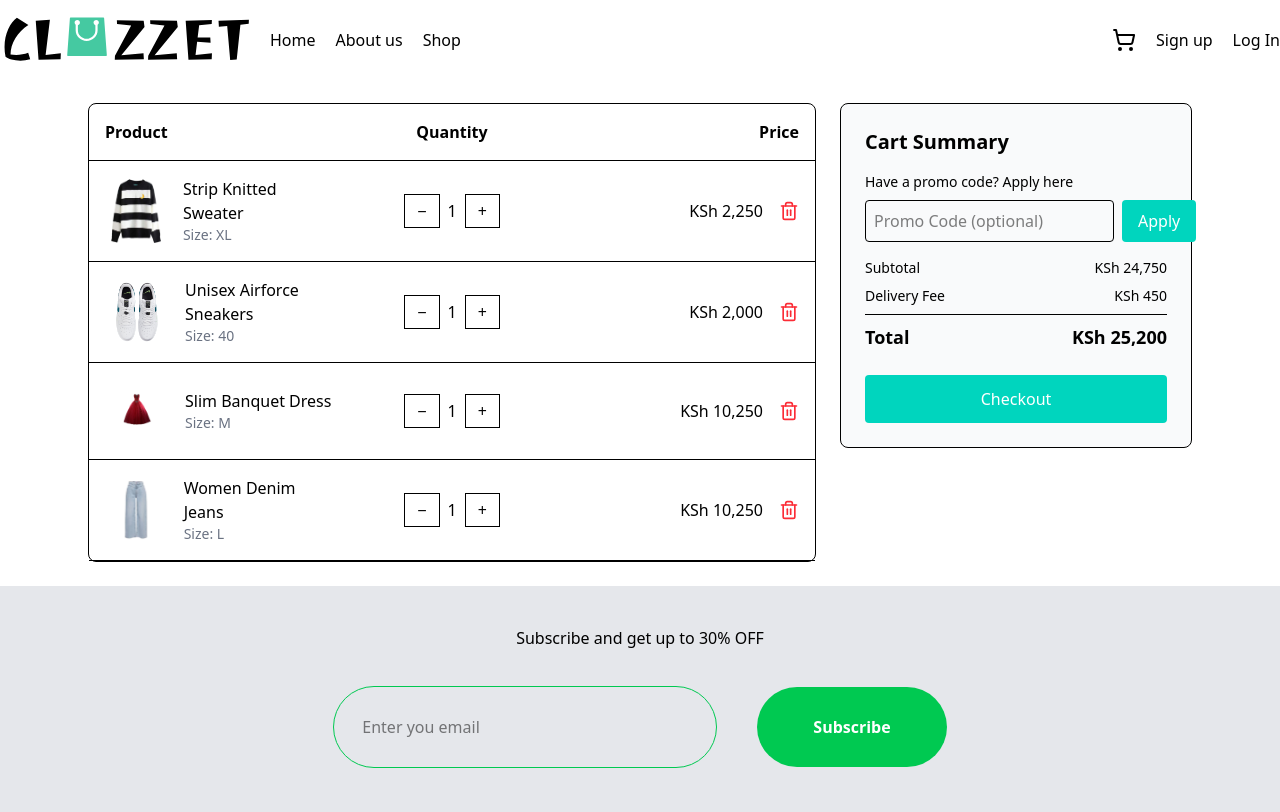
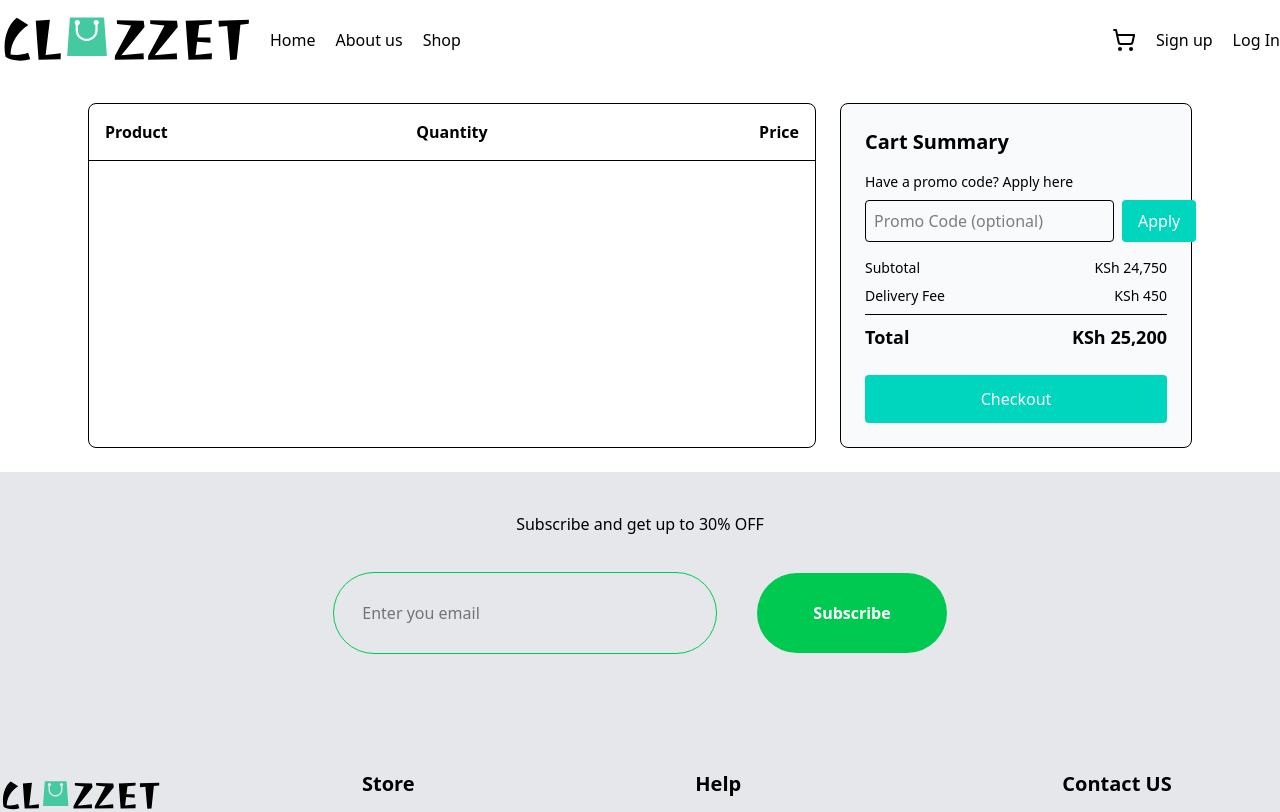
Before and after one commit to Steven-Toretto/React-, a React (Vite) app: page /cart in a window 1280 px wide. Shown: the top 812 px of the page. Built offline with nearby package versions, Linux system fonts and the light colour scheme.

Commit message:
updated some components

```diff
--- a/src/components/Collection.jsx
+++ b/src/components/Collection.jsx
@@ -1,5 +1,5 @@
 import heart from "../assets/images/heart.png";
-function Collection({ img, title, price }) {
+function Collection({ img, title, price, cart, setCart }) {
 
   function handleAddToCart(e, product) {
 
--- a/src/components/Collections.jsx
+++ b/src/components/Collections.jsx
@@ -3,17 +3,17 @@ import leather from "../assets/images/leather-jacket.png"
 import sweatshirts from "../assets/images/sweatshirts.png"
 import pallazo from "../assets/images/pallazo.png"
 import denim from "../assets/images/denim.png"
-function Collections() {
+function Collections({cart, setCart}) {
   return (
     <section className=" container mx-auto ">
       <h2 className=" text-center text-[40px] font-medium mt-40">
         Featured Collection
       </h2>
       <div className=" flex my-10 justify-between">
-        <Collection img={leather} title = "Brown Leather Jacket" price={2250}/>
-        <Collection img={sweatshirts} title = "Round-neck Sweatshirts" price={2250}/>
-        <Collection img={pallazo} title = "Pleated Pallazo Trousers" price={2250}/>
-        <Collection img={denim} title = "M-22 Denim Jacket" price={2250}/>
+        <Collection img={leather} title = "Brown Leather Jacket" price={2250} cart={cart} setCart={setCart}/>
+        <Collection img={sweatshirts} title = "Round-neck Sweatshirts" price={2250} cart={cart} setCart={setCart}/>
+        <Collection img={pallazo} title = "Pleated Pallazo Trousers" price={2250} cart={cart} setCart={setCart}/>
+        <Collection img={denim} title = "M-22 Denim Jacket" price={2250} cart={cart} setCart={setCart}/>
       </div>
     </section>
   );
--- a/src/components/Nav.jsx
+++ b/src/components/Nav.jsx
@@ -2,7 +2,7 @@ import logo from "../assets/images/logo.svg";
 import { ShoppingCart } from "lucide-react";
 import {Menu} from "lucide-react";
 import { Link } from "react-router-dom";
-function Nav() {
+function Nav({cart, setCart}) {
   return (
     <nav>
       <div className="container mx-auto">
@@ -26,7 +26,7 @@ function Nav() {
           <div className="flex items-center gap-5 ">
 
             <ul className="lg:flex gap-5 hidden">
-                <li className=" cursor-pointer"> <Link to="/cart"> <ShoppingCart />{" "} </Link> </li>
+                <li className=" cursor-pointer"> <Link to="/cart"> <ShoppingCart/>{" "} </Link> </li>
               <li>
                 <Link to="">Sign up</Link>
               </li>
--- a/src/components/Router.jsx
+++ b/src/components/Router.jsx
@@ -5,31 +5,31 @@ import Layout from "../pages/Layout";
 import Cart from "../pages/Cart";
 import { useState } from "react";
 
-// function Cart(){
-//     const [Cart, setState] = useState("")
 
-// }
+
 
 
 function Router() {
+      const [cart, setCart] = useState([])
+
   return (
     <BrowserRouter>
       <Routes>
         <Route
           path="/"
           element={
-            <Layout>
+            <Layout cart={cart} setCart={setCart}>
               {" "}
-              <Home />{" "}
+              <Home cart={cart} setCart={setCart} />{" "}
             </Layout>
           }
         />
         <Route
           path="/cart"
           element={
-            <Layout>
+            <Layout cart={cart} setCart={setCart}>
               {" "}
-              <Cart />
+              <Cart cart={cart} setCart={setCart}/>
             </Layout>
           }
         />
--- a/src/pages/Cart.jsx
+++ b/src/pages/Cart.jsx
@@ -1,55 +1,10 @@
+import Collection from "../components/Collection";
 import { useState } from "react";
 import { Trash2 } from "lucide-react";
 
-// IMPORT LOCAL IMAGES
-import sweater from "../assets/shop-images/knitted-sweater.png";
-import sneakers from "../assets/shop-images/unisex.png";
-import dress from "../assets/shop-images/slim-banquet-dress.png";
-import jeans from "../assets/shop-images/denim-jeans.png";
 
-// INITIAL CART DATA
-const initialCart = [
-  {
-    id: 1,
-    name: "Strip Knitted Sweater",
-    size: "XL",
-    price: 2250,
-    image: sweater,
-    quantity: 1,
-  },
-  {
-    id: 2,
-    name: "Unisex Airforce Sneakers",
-    size: "40",
-    price: 2000,
-    image: sneakers,
-    quantity: 1,
-  },
-  {
-    id: 3,
-    name: "Slim Banquet Dress",
-    size: "M",
-    price: 10250,
-    image: dress,
-    quantity: 1,
-  },
-  {
-    id: 4,
-    name: "Women Denim Jeans",
-    size: "L",
-    price: 10250,
-    image: jeans,
-    quantity: 1,
-  },
-];
+function Cart({cart, setCart}) {
 
-function Cart() {
-  const [cart, setCart] = useState(initialCart);
-
-  // REMOVE ITEM
-  const removeItem = (id) => {
-    setCart(cart.filter((item) => item.id !== id));
-  };
 
   return (
     <div className="max-w-6xl mx-auto p-6 grid grid-cols-1 lg:grid-cols-3 gap-6">
--- a/src/pages/Home.jsx
+++ b/src/pages/Home.jsx
@@ -5,13 +5,13 @@ import Collections from "../components/Collections.jsx";
 import Displays from "../components/Displays.jsx";
 // import Cart from "../components/Cart.jsx";
 // import Footer from "../components/Footer.jsx";
-function Home() {
+function Home({cart, setCart }) {
   return (
     <header className="bg-[url('src/assets/images/hero-background.png')] bg-no-repeat bg-top-right bg-size-[50%]">
       {/* <Nav /> */}
       <Hero />
       <Categories />
-      <Collections />
+      <Collections cart={cart} setCart={setCart}/>
       <Displays />
       {/* <Footer/> */}
     </header>
--- a/src/pages/Layout.jsx
+++ b/src/pages/Layout.jsx
@@ -1,9 +1,9 @@
 import Nav from "../components/Nav"
 import Footer from "../components/Footer"
-function Layout({ children }) {
+function Layout({ children, cart, setCart }) {
   return (
     <div className=" flex flex-col min-h-screen">
-      <Nav />
+      <Nav cart={cart} setCart={setCart}/>
       <main className=" flex-1">{children}</main>
       <Footer />
     </div>
```
